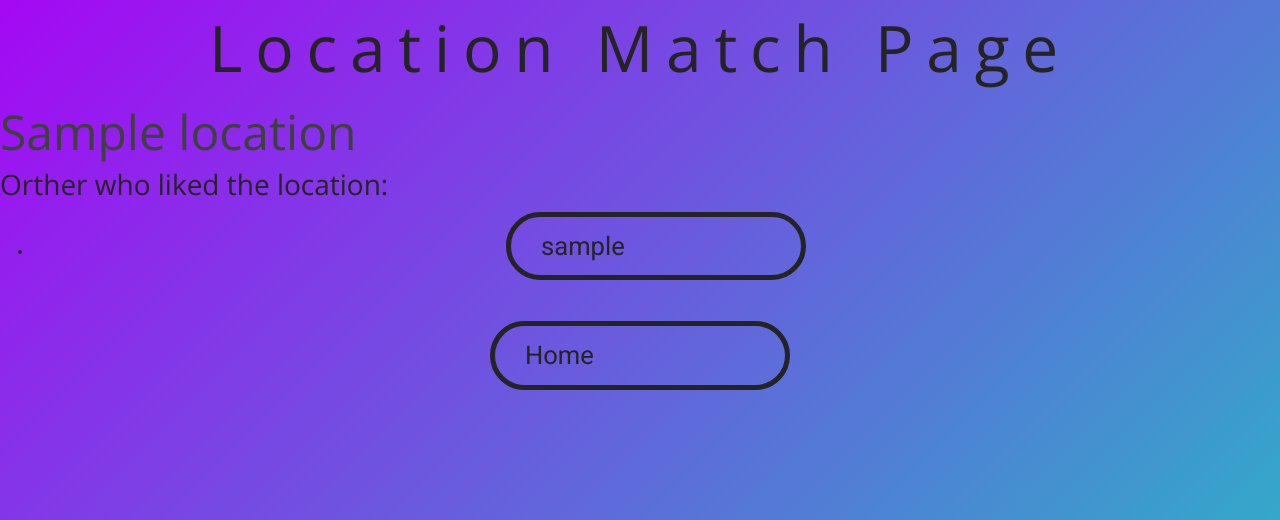
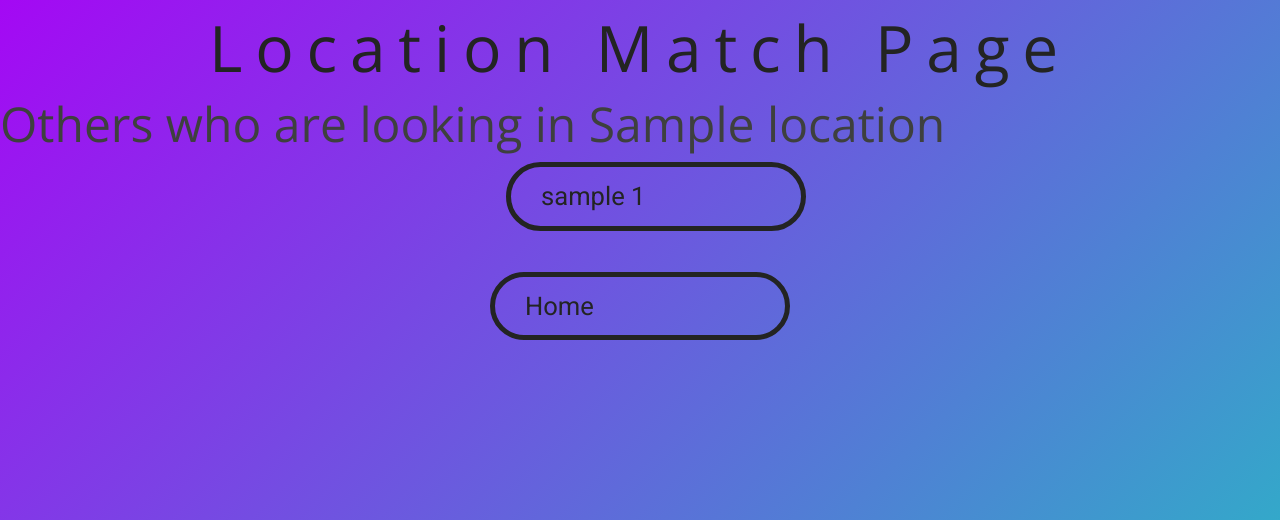
Before and after one commit to lexach91/DateLoc, a Django app: page /location_match/1/ in a window 1280 px wide. Shown: the top 520 px of the page. Run offline with Django 3.2, Linux system fonts and the light colour scheme; tables that the repository leaves empty hold one stand-in row (values such as "Sample post").

Commit message:
clean up

```diff
--- a/chat/templates/chat/chat.html
+++ b/chat/templates/chat/chat.html
@@ -20,6 +20,7 @@
         </div>
         <input id="chat-message-input" class="container" type="text" size="100" placeholder="Send a message"><br>
         <input id="chat-message-submit" class="container" type="button" value="Send">
+        <a href="{% url 'home' %}" id="create-account-btn" class="center, homepage-btn">Home</a>
         <script src="https://code.jquery.com/jquery-3.6.0.js"></script>
         {{ chat_id|json_script:"room-name" }}
         <script>
--- a/location_match/templates/location_match/location_match.html
+++ b/location_match/templates/location_match/location_match.html
@@ -5,7 +5,6 @@
 
 <h1>Location Match Page</h1>
 
-<p>{{ current_user }}</p>
 
 
 {% for location in all_locations %}
@@ -13,11 +12,11 @@
 <a href="{% url 'liked_location' location.id %}" id="create-account-btn" class="center, homepage-btn">{{ location.name }}</a>
 {% endfor %}
 {% if liked_location %}
-<h2>{{ liked_location.name }}</h2>
-<h3>Orther who liked the location:</h3>
+<h2>Others who are looking in {{ liked_location.name }}</h2>
+<h3></h3>
 <ul>
 {% for user in liked_location.liked_by.all %}
-<li><a href="" id="create-account-btn" class="center, homepage-btn">{{ user }}</a></li>
+<li><a href="{% url 'get_or_create_chat' user2=user.id %}" id="create-account-btn" class="center, homepage-btn">{{ user }} {{ user.id }}</a></li>
 {% endfor %}
 </ul>
 {% endif %}
--- a/static/css/base.css
+++ b/static/css/base.css
@@ -30,6 +30,10 @@ h2 {
 a {
     text-decoration: none;
     color: inherit;
+}
+
+li {
+    list-style-type: none;
 }
 
 .container {
```
Also changed, not shown: home/templates/home/home.html (+3 -4 lines).
